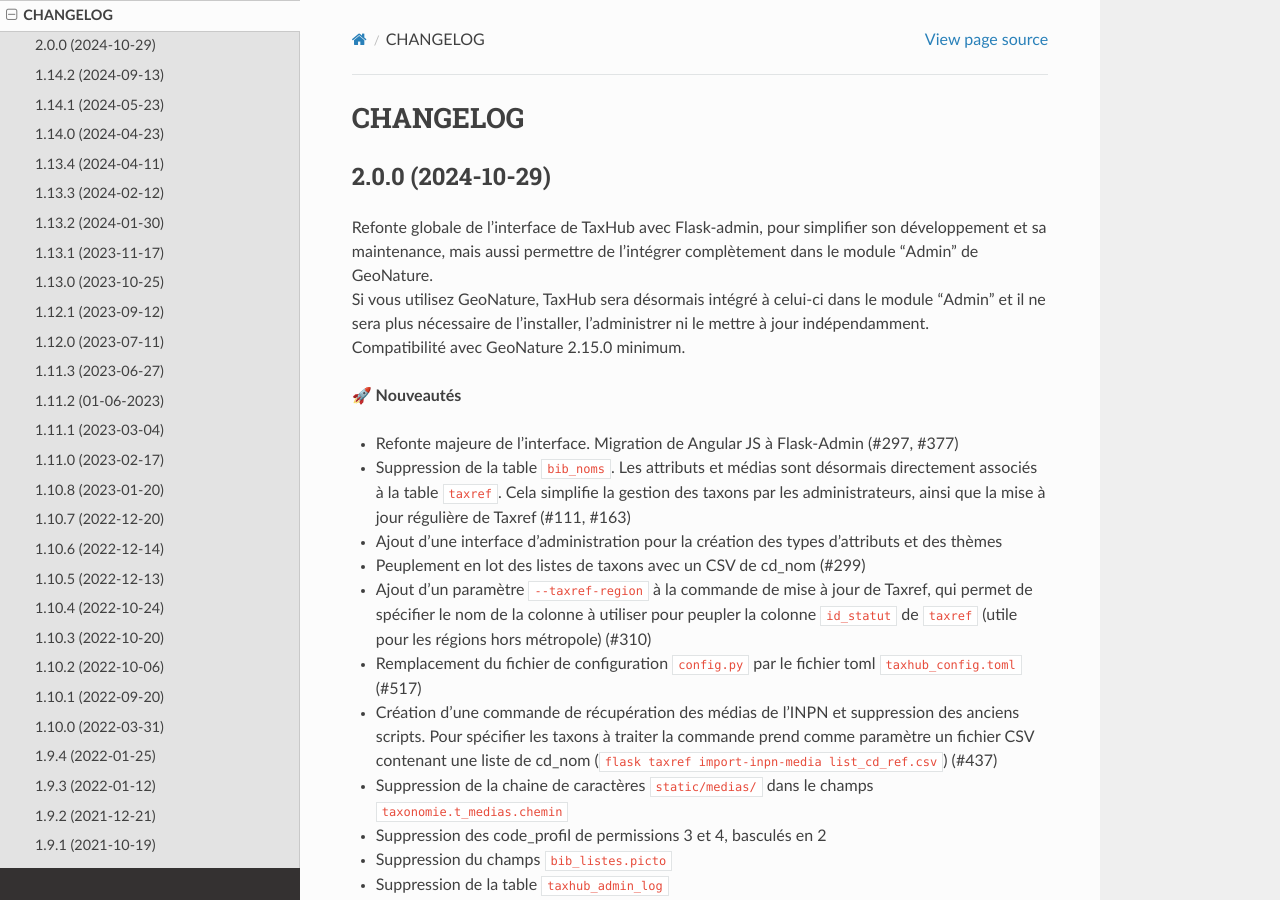
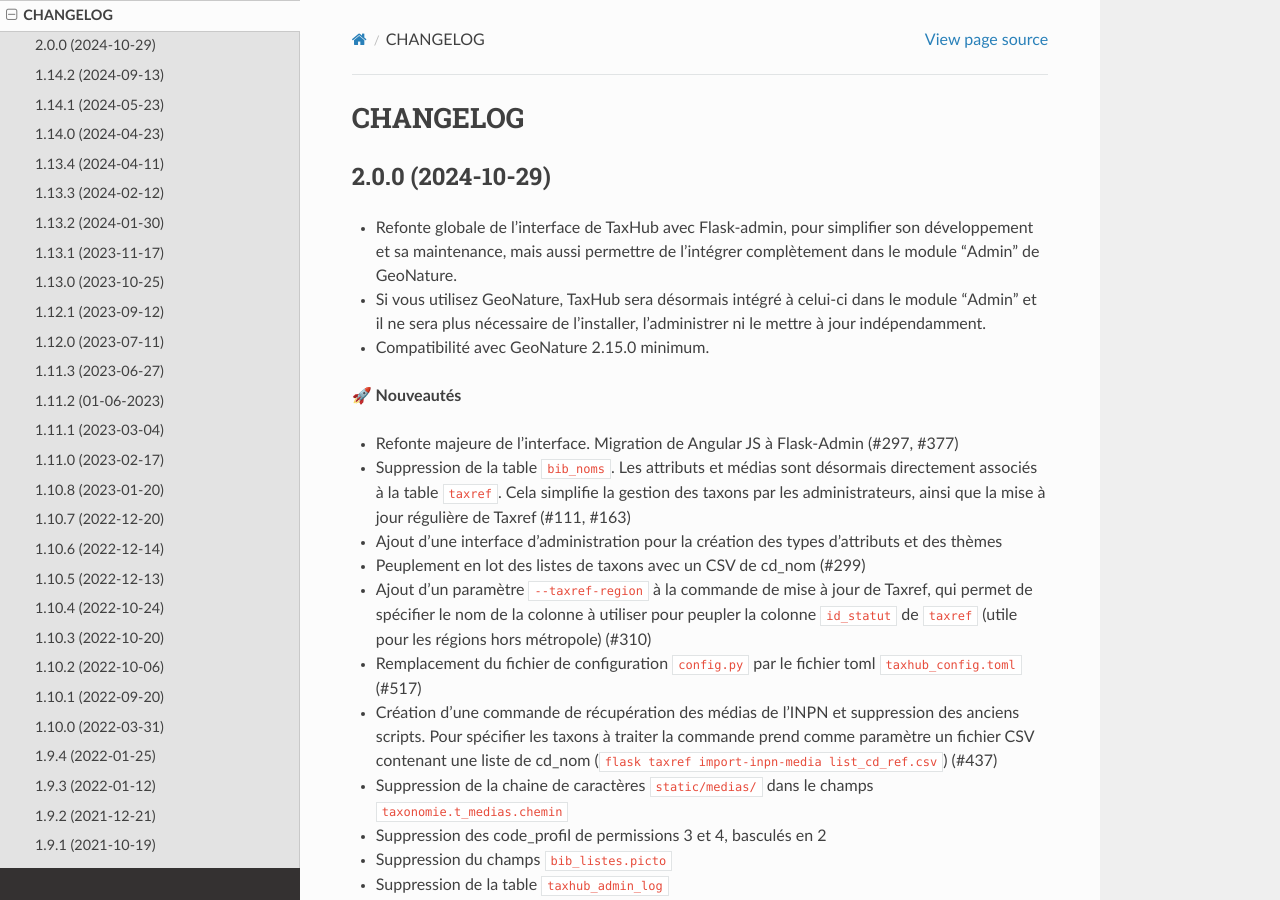
Before and after one commit to PnX-SI/TaxHub, a Sphinx documentation site: the page built from docs/changelog.md, in a window 1280 px wide and 900 px high. Built offline with Sphinx 7.4.7 and the Read the Docs theme 3.1.0, drawn with Linux system fonts in a browser that asks for light colours.

```diff
--- a/docs/changelog.md
+++ b/docs/changelog.md
@@ -3,9 +3,9 @@
 2.0.0 (2024-10-29)
 ------------------
 
-Refonte globale de l'interface de TaxHub avec Flask-admin, pour simplifier son développement et sa maintenance, mais aussi permettre de l'intégrer complètement dans le module "Admin" de GeoNature.
-Si vous utilisez GeoNature, TaxHub sera désormais intégré à celui-ci dans le module "Admin" et il ne sera plus nécessaire de l'installer, l'administrer ni le mettre à jour indépendamment.
-Compatibilité avec GeoNature 2.15.0 minimum.
+- Refonte globale de l'interface de TaxHub avec Flask-admin, pour simplifier son développement et sa maintenance, mais aussi permettre de l'intégrer complètement dans le module "Admin" de GeoNature.
+- Si vous utilisez GeoNature, TaxHub sera désormais intégré à celui-ci dans le module "Admin" et il ne sera plus nécessaire de l'installer, l'administrer ni le mettre à jour indépendamment.
+- Compatibilité avec GeoNature 2.15.0 minimum.
 
 **🚀 Nouveautés**
 
```
